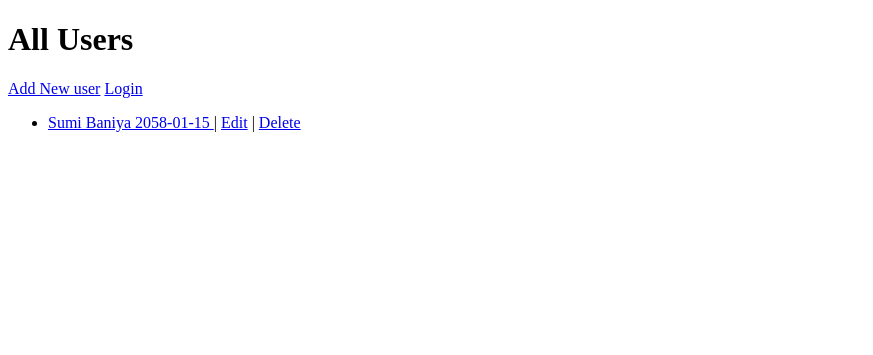
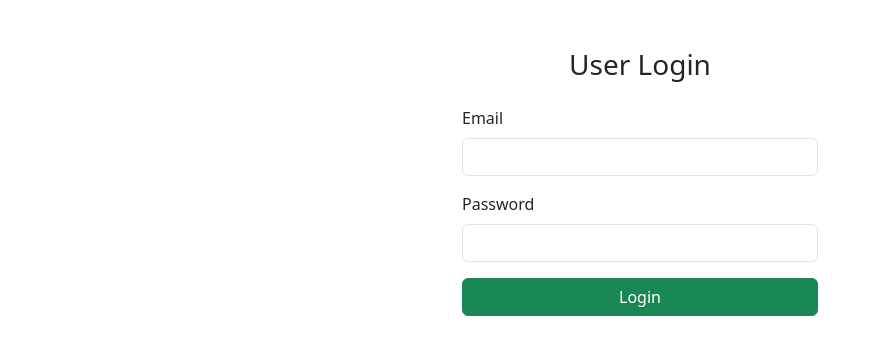
Before and after one commit to Sumi2058/tennis-club, a Django app: page / in a window 1280 px wide. Shown: the top 355 px of the page, without its empty margins (0-873 px from the left). Run offline with Django 5.2, Linux system fonts and the light colour scheme; data comes from the database, SQL or seed files in the repository.

Commit message:
models updated

```diff
--- a/users/templates/login.html
+++ b/users/templates/login.html
@@ -8,7 +8,7 @@
     <div class="container mt-5">
         <div class="row justify-content-center">
             <div class="col-md-4">
-                <h3 class="text-center mb-4">Member Login</h3>
+                <h3 class="text-center mb-4">User Login</h3>
 
                 {% if messages %}
                     {% for message in messages %}
@@ -19,8 +19,8 @@
                 <form method="post" novalidate>
                     {% csrf_token %}
                     <div class="mb-3">
-                        <label for="username" class="form-label">Email</label>
-                        <input type="text" name="username" id="username" class="form-control" required>
+                        <label for="email" class="form-label">Email</label>
+                        <input type="text" name="email" id="email" class="form-control" required>
                     </div>
 
                     <div class="mb-3">
--- a/users/urls.py
+++ b/users/urls.py
@@ -2,12 +2,11 @@ from django.urls import path
 from . import views
 
 urlpatterns = [
-    path('', views.user_list, name='user_list'),
+    path('users', views.user_list, name='user_list'),
     path('user/<int:pk>/', views.user_detail, name='user_detail'),
     path('user/create/', views.user_create, name='user_create'),
-    path('user/login/', views.user_login, name='user_login'),
     path('user/<int:pk>/update/', views.user_update, name='user_update'),
     path('user/<int:pk>/delete/', views.user_delete, name='user_delete'),
-    path("login/", views.login_view, name="login"),
+    path("", views.login_view, name="login"),
     path("logout/", views.logout_view, name="logout"),
 ]
--- a/users/views.py
+++ b/users/views.py
@@ -44,28 +44,9 @@ def user_delete(request, pk):
         return redirect('user_list')
     return render(request, 'user_confirm_delete.html', {'user': user})
 
-def user_login(request):
-    if request.method == 'POST':
-        form = LoginForm(request.POST)
-        if form.is_valid():
-            email = form.cleaned_data['email']
-            password = form.cleaned_data['password']
-
-            try:
-                user = User.objects.get(email=email)
-            except User.DoesNotExist:
-                form.add_error('email', 'User with this email does not exist.')
-                return render(request, 'user_login_form.html', {'form': form})
-    else:
-        form = LoginForm()
-
-    return render(request, 'user_login_form.html', {'form': form})
-
-
-
 def login_view(request):
     if request.method == "POST":
-        email= request.POST.get("username")
+        email= request.POST.get("email")
         password = request.POST.get("password")
         user = User.objects.get(email=email)
 
```
